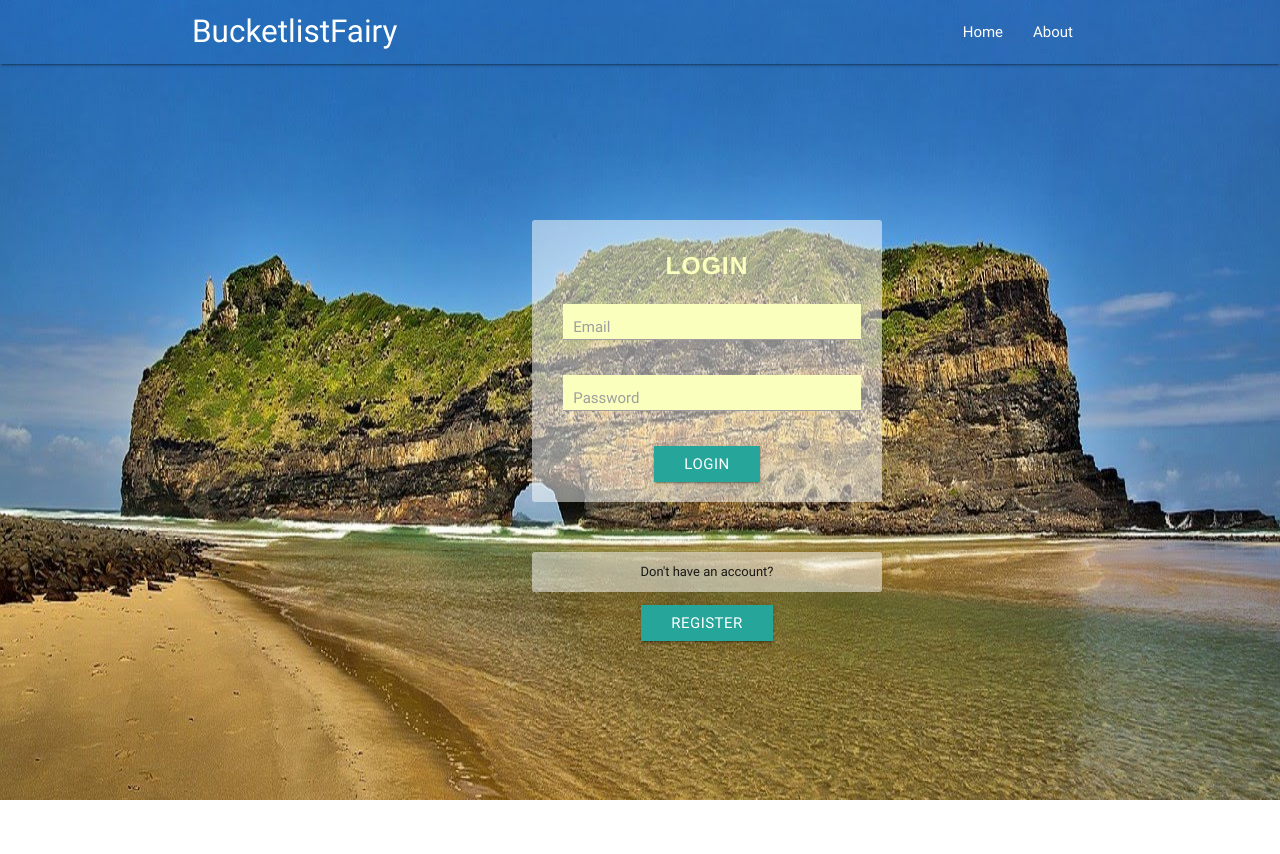
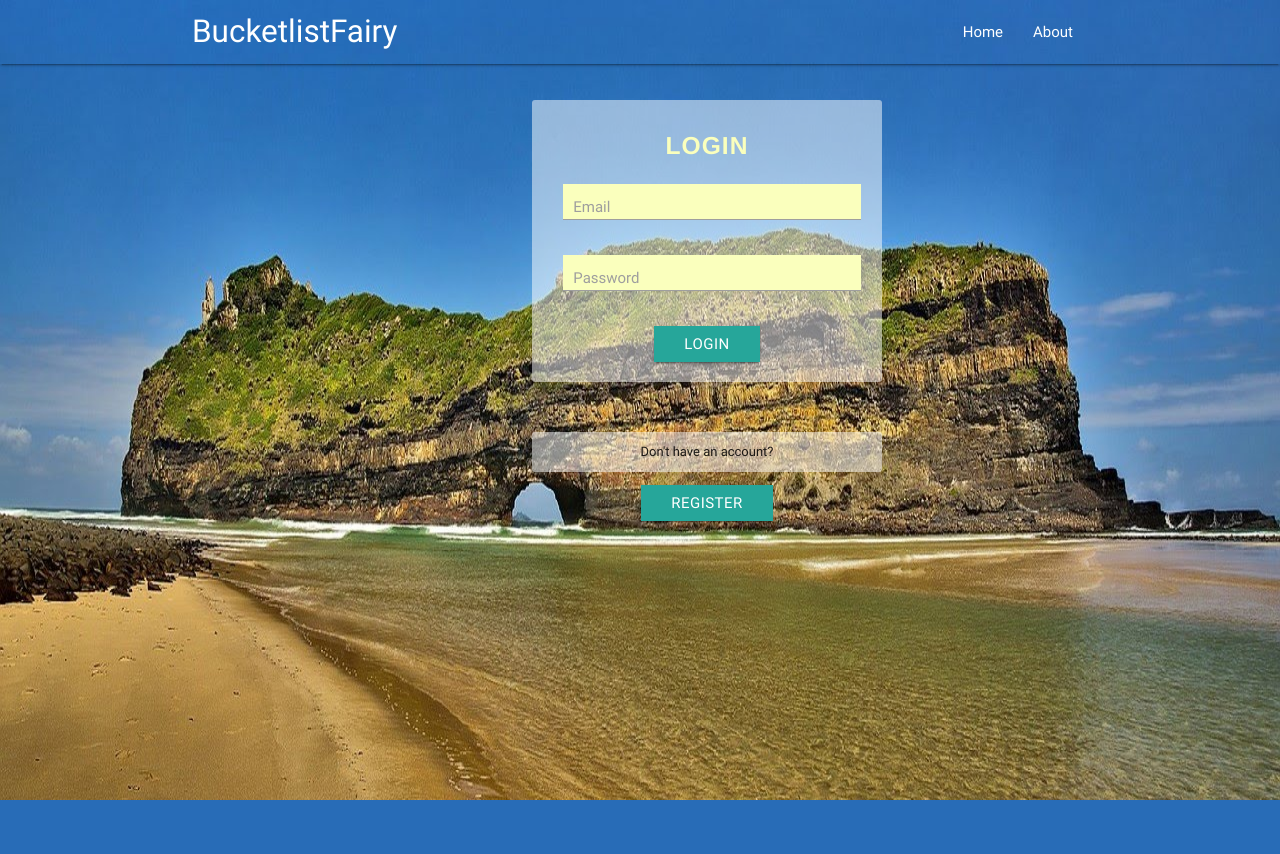
Before and after one commit to devGenie/bucket_list, a Flask app: page / in a window 1280 px wide. After the commit the page ends 800 px from the top, so only its background shows below. Run offline with Flask 2, Linux system fonts and the light colour scheme.

```diff
--- a/app/static/style/custom.css
+++ b/app/static/style/custom.css
@@ -78,7 +78,7 @@
 	left: 40%;
 	width: 390px !important;
 	height: 441;
-	top:25%;
+	top:10%;
 	z-index: 100 !important;
 	padding: 20px !important;
 	perspective: 1000px;
```
